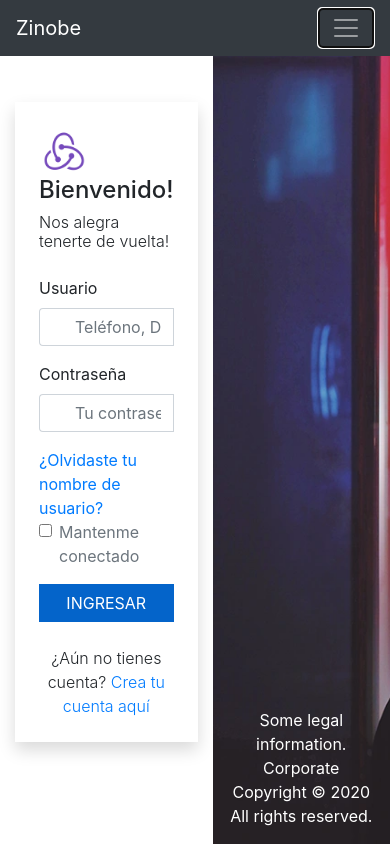
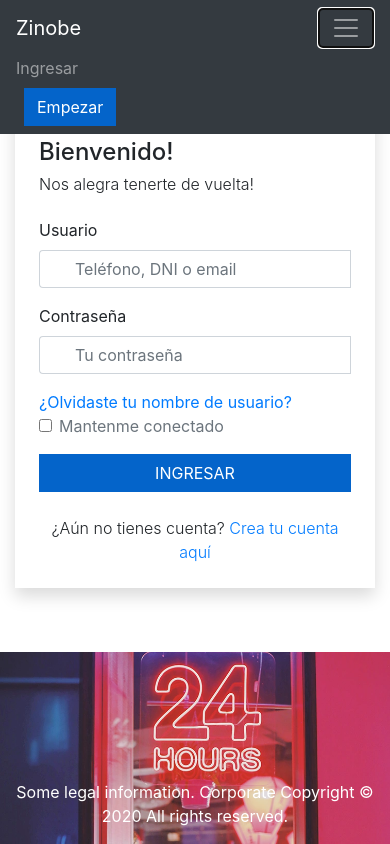
Before and after one commit to thEpisode/zinobe, a React (Create React App) app in the folder frontend/: page /login in a window 390 px wide. Both pictures are taken after a click on the button "Toggle navigation". Built offline with nearby package versions, Linux system fonts and the light colour scheme.

Commit message:
fix: improved mobile ux

```diff
--- a/frontend/src/components/auth/login.js
+++ b/frontend/src/components/auth/login.js
@@ -42,7 +42,7 @@ export function Login () {
 
     <div className="h-100">
       <div className="auth auth-img-bg pattern-bg h-100">
-        <div className="row flex-grow m-0 flex-nowrap h-100">
+        <div className="row flex-grow m-0 flex-md-nowrap h-100">
           <div className="col-lg-6 d-flex align-items-center justify-content-center">
             <div className="auth-form-light text-left p-4 shadow">
               <div className="brand-logo">
--- a/frontend/src/components/credit/deniedcredits.js
+++ b/frontend/src/components/credit/deniedcredits.js
@@ -120,6 +120,7 @@ export class DeniedCredits extends React.Component {
           <div className="mt-5">
             <h2>Créditos rechazados</h2>
 
+            <div className="table-responsive">
               <table className="table table-hover">
                 <thead>
                   <tr>
@@ -141,6 +142,8 @@ export class DeniedCredits extends React.Component {
                 </tbody>
               </table>
             </div>
+
+          </div>
         </div>
       );
     }
--- a/frontend/src/components/credit/mycredits.js
+++ b/frontend/src/components/credit/mycredits.js
@@ -125,6 +125,7 @@ export class MyCredits extends React.Component {
           <div className="mt-5">
             <h2>Mis créditos</h2>
 
+            <div className="table-responsive">
               <table className="table table-hover">
                 <thead>
                   <tr>
@@ -155,6 +156,7 @@ export class MyCredits extends React.Component {
               </table>
             </div>
           </div>
+        </div>
       );
     }
   }
--- a/frontend/src/components/nav/nav.js
+++ b/frontend/src/components/nav/nav.js
@@ -12,7 +12,7 @@ export function Nav () {
       <button className="navbar-toggler" type="button" data-toggle="collapse" data-target="#navbarCollapse" aria-controls="navbarCollapse" aria-expanded="false" aria-label="Toggle navigation">
         <span className="navbar-toggler-icon"></span>
       </button>
-      <div className="collapse navbar-collapse">
+      <div className="collapse navbar-collapse" id="navbarCollapse">
         {isLoggedin ? <LoggedinNav /> : <LoggedoutNav />}
       </div>
     </nav>
--- a/frontend/src/components/user/creditline.js
+++ b/frontend/src/components/user/creditline.js
@@ -108,6 +108,7 @@ export class UserCreditLine extends React.Component {
           <div className="mt-5">
             <h2>Línea de crédito de {user.firstname} {user.lastname}</h2>
 
+            <div className="table-responsive">
               <table className="table table-hover">
                 <thead>
                   <tr>
@@ -132,6 +133,7 @@ export class UserCreditLine extends React.Component {
               </table>
             </div>
           </div>
+        </div>
       );
     }
   }
--- a/frontend/src/components/user/list.js
+++ b/frontend/src/components/user/list.js
@@ -54,6 +54,7 @@ export class UserList extends React.Component {
           <div className="mt-5">
             <h2>Usuarios del sistema</h2>
 
+            <div className="table-responsive">
               <table className="table table-hover">
                 <thead>
                   <tr>
@@ -82,6 +83,7 @@ export class UserList extends React.Component {
               </table>
             </div>
           </div>
+        </div>
       );
     }
   }
--- a/frontend/src/index.js
+++ b/frontend/src/index.js
@@ -8,6 +8,10 @@ import * as serviceWorker from './serviceWorker';
 
 import 'bootstrap/dist/css/bootstrap.min.css';
 import 'nouislider/distribute/nouislider.min.css';
+
+import $ from 'jquery';
+import Popper from 'popper.js';
+import 'bootstrap/dist/js/bootstrap.bundle.min';
 
 ReactDOM.render(
   <React.StrictMode>
```
Lines whose indentation alone changed are shown as unchanged.
